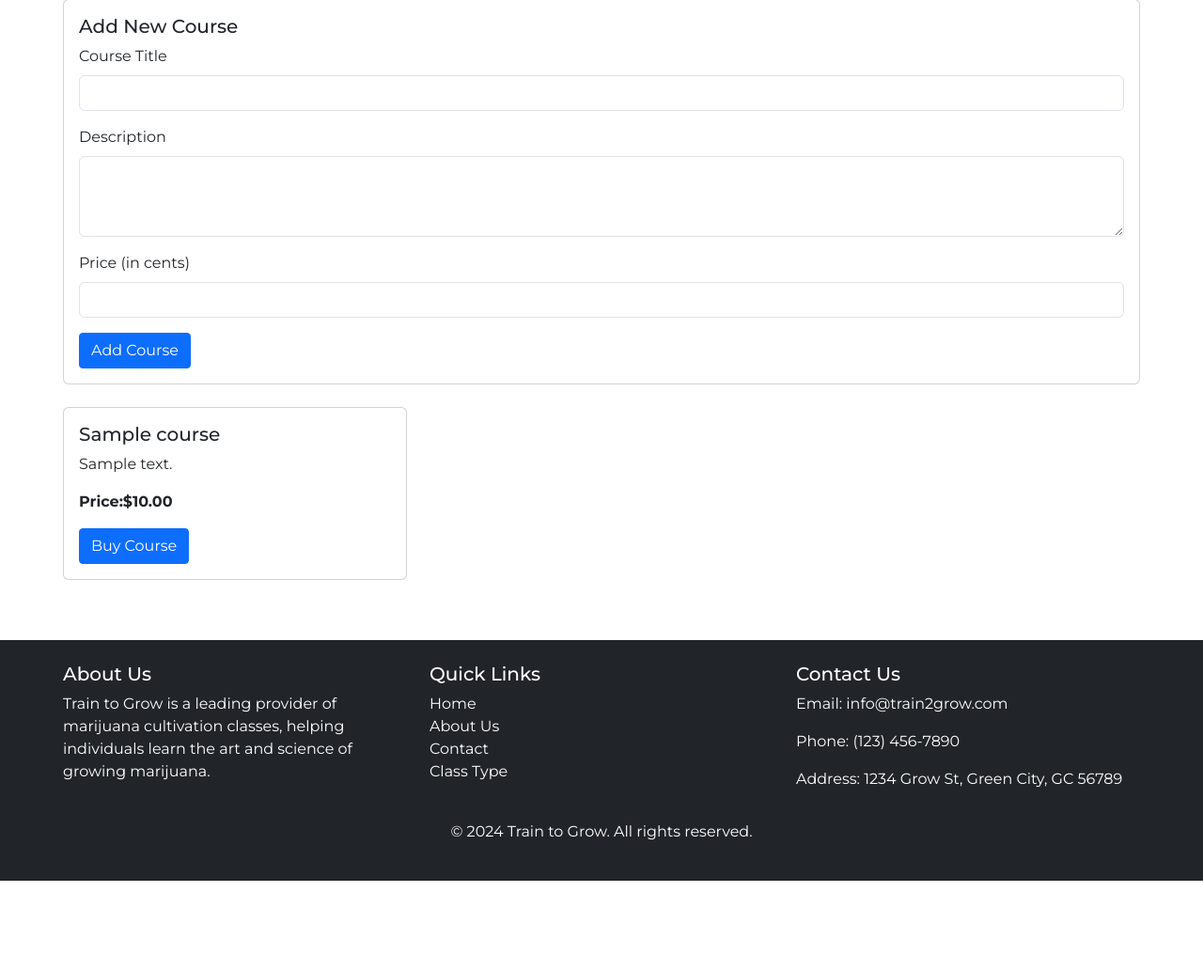
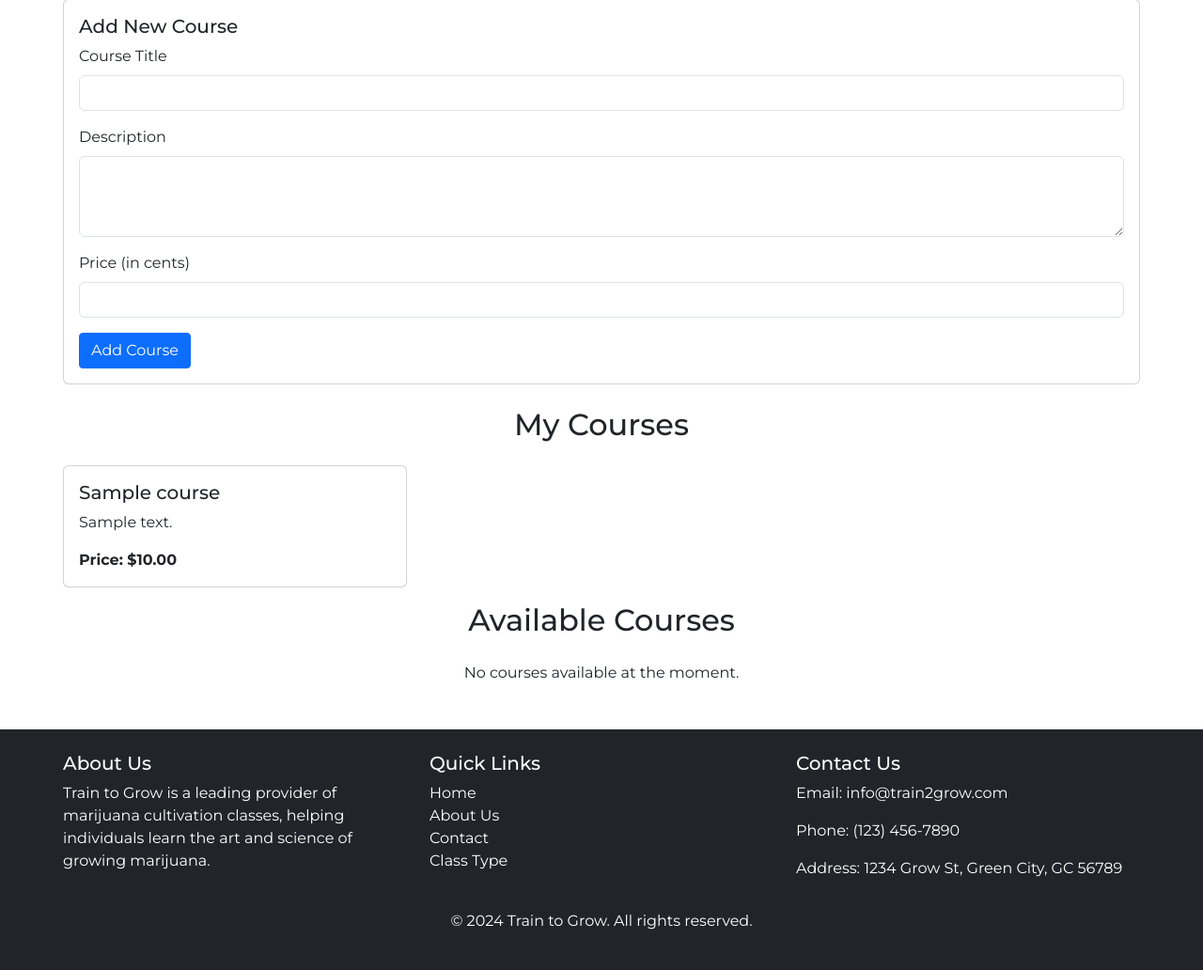
Before and after one commit to aayushgauba/traintogrow, a Django app: page /courses in a window 1280 px wide. Shown: the part 233-1265 px from the top of the page at 94% size. Before the commit the page ends 1170 px from the top, so only its background shows below. Run offline with Django 5.2, Linux system fonts and the light colour scheme; a user stored in the database is signed in; tables that the repository leaves empty hold one stand-in row (values such as "Sample post"); some libraries are stand-ins or nearby versions.

Commit message:
Bug Fixes and Available courses view

```diff
--- a/pages/views.py
+++ b/pages/views.py
@@ -57,9 +57,24 @@ def courses(request):
         description = request.POST['description']
         price = request.POST['price']
         if title and description and price:
-            Courses.objects.create(Title = title, Description = description, Price = price)
+            Courses.objects.create(Title=title, Description=description, Price=price)
+
     courses = Courses.objects.all()
-    return render(request, "courses.html", {"user":request.user, "courses":courses})
+    user_invoices = Invoice.objects.filter(profile_id=request.user.id)
+
+    if user_invoices.exists():
+        invoiced_course_ids = user_invoices.values_list('Course_id', flat=True)
+        my_courses = Courses.objects.filter(id__in=invoiced_course_ids)
+        available_courses = courses.exclude(id__in=invoiced_course_ids)
+    else:
+        my_courses = []
+        available_courses = courses
+
+    return render(request, 'courses.html', {
+        'newCourses': my_courses,
+        'courses': available_courses,
+        'user_invoices': user_invoices
+    })
 
 @login_required
 @require_POST
@@ -68,7 +83,7 @@ def buy_course(request, course_id):
     token = request.POST.get('stripeToken')
     try:
         charge = stripe.Charge.create(
-            amount=int(float(course.Price)/100),
+            amount=course.Price,
             currency='usd',
             description=course.Title,
             source=token,
@@ -78,6 +93,8 @@ def buy_course(request, course_id):
         invoice.save()
         return render(request, 'payment_success.html')
     except stripe.error.StripeError:
+        invoice = Invoice.objects.get(Course_id = course_id, profile_id = request.user.id)
+        invoice.delete()
         return render(request, 'payment_error.html')
 
 @login_required
--- a/templates/courses.html
+++ b/templates/courses.html
@@ -3,7 +3,6 @@
 {% load static %}
 
 {% block content %}
-{% load static %}
 <!DOCTYPE html>
 <html lang="en">
 
@@ -19,11 +18,9 @@
 </head>
 
 <body>
-    <!-- Courses Section -->
     <div class="container my-5">
         <h1 class="text-center mb-4">Our Courses</h1>
 
-        <!-- Add Course Form (Visible only to superusers) -->
         {% if user.is_superuser %}
         <div class="card mb-4">
             <div class="card-body">
@@ -47,26 +44,49 @@
             </div>
         </div>
         {% endif %}
-        {% if courses %}
-        {% for course in courses %}
+
+        <h2 class="text-center mb-4">My Courses</h2>
+        {% if newCourses %}
         <div class="row">
+            {% for course in newCourses %}
                 <div class="col-md-4 mb-3">
                     <div class="card">
                         <img src="" class="card-img-top" alt="">
                         <div class="card-body">
-                        <h5 class="card-title">{{course.Title}}</h5>
-                        <p class="card-text">{{course.Description}}</p>
-                        <p class="card-text"><strong>Price:${{ course.Price|cents_to_dollars|floatformat:2 }}</strong></p>
+                            <h5 class="card-title">{{ course.Title }}</h5>
+                            <p class="card-text">{{ course.Description }}</p>
+                            <p class="card-text"><strong>Price: ${{ course.Price|cents_to_dollars|floatformat:2 }}</strong></p>
+                        </div>
+                    </div>
+                </div>
+            {% endfor %}
+        </div>
+        {% else %}
+        <p class="text-center">No courses purchased yet.</p>
+        {% endif %}
+
+        <h2 class="text-center mb-4">Available Courses</h2>
+        {% if courses %}
+        <div class="row">
+            {% for course in courses %}
+                <div class="col-md-4 mb-3">
+                    <div class="card">
+                        <img src="" class="card-img-top" alt="">
+                        <div class="card-body">
+                            <h5 class="card-title">{{ course.Title }}</h5>
+                            <p class="card-text">{{ course.Description }}</p>
+                            <p class="card-text"><strong>Price: ${{ course.Price|cents_to_dollars|floatformat:2 }}</strong></p>
                             <a href="{% url 'course_detail' course.id %}" class="btn btn-primary">Buy Course</a>
                         </div>
                     </div>
                 </div>
+            {% endfor %}
         </div>
-        {%endfor%}
-        {%endif%}
+        {% else %}
+        <p class="text-center">No courses available at the moment.</p>
+        {% endif %}
     </div>
 </body>
 
 </html>
-
 {% endblock %}
```
Lines whose indentation alone changed are shown as unchanged.
